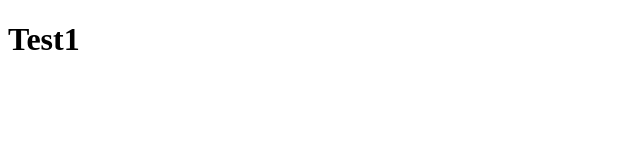
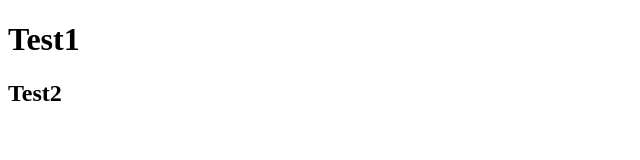
Before and after one commit to Nikhil2072001/release-notes, a website: page index.html in a window 1280 px wide. Shown: the full height of the page, 0-640 px from the left. Drawn offline with Linux system fonts and the light colour scheme.

Commit message:
Update index.html

```diff
--- a/index.html
+++ b/index.html
@@ -7,5 +7,6 @@
 </head>
 <body>
     <h1>Test1</h1>
+    <h2>Test2</h2>
 </body>
 </html>
```
